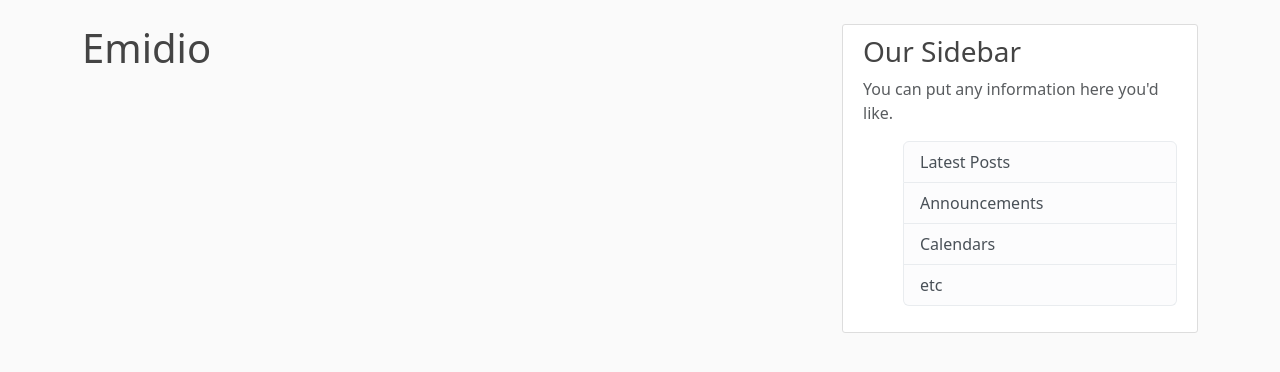
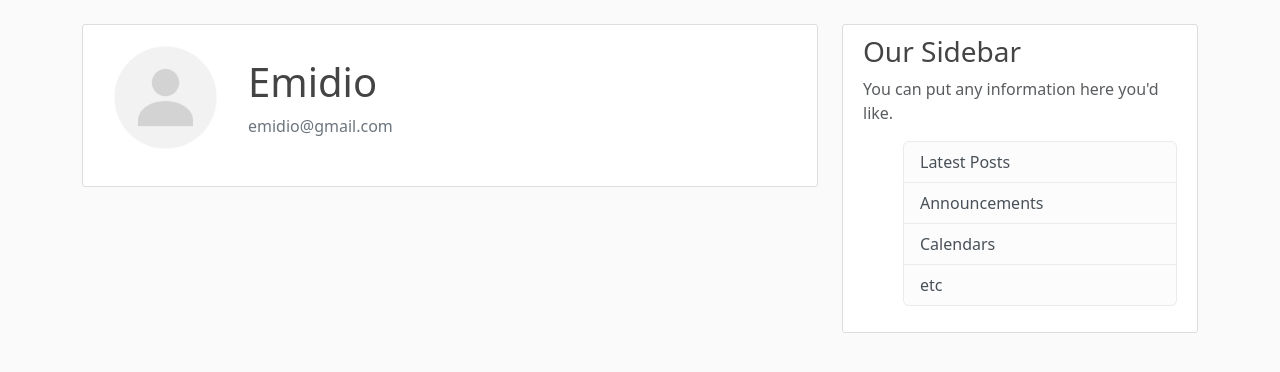
Before and after one commit to emid1-o/Projeto-Escola, a Flask app: page /account in a window 1280 px wide. Shown: the part 56-428 px from the top of the page. Run offline with Flask 3, Linux system fonts and the light colour scheme; a user stored in the database is signed in.

Commit message:
imagem padrao adicionada, exibe email e current_user

```diff
--- a/Flask_Blog/flaskblog/routes.py
+++ b/Flask_Blog/flaskblog/routes.py
@@ -72,4 +72,5 @@ def logout():
 @app.route("/account")
 @login_required
 def account():
-    return render_template('account.html', title='Account')
+    image_file = url_for('static', filename = 'profile_pics/' + current_user.image_file)
+    return render_template('account.html', title='Account', image_file = image_file)
--- a/Flask_Blog/flaskblog/static/main.css
+++ b/Flask_Blog/flaskblog/static/main.css
@@ -83,3 +83,23 @@ a.article-title:hover {
     float: right;
     margin-right: 41em;
 }
+
+
+/* FIX PRA IMAGEM FICAR DO JEITO CERTO*/
+
+.media {
+  display: flex;
+  align-items: center;
+}
+
+.account-img {
+  height: 125px;
+  width: 125px;
+  margin-right: 20px;
+  object-fit: cover;
+}
+
+.media-body {
+
+  flex: 1;
+}
--- a/Flask_Blog/flaskblog/templates/account.html
+++ b/Flask_Blog/flaskblog/templates/account.html
@@ -1,6 +1,15 @@
 {% extends "layout.html" %}
 {% block content %}
 
-    <h1>{{ current_user.username }}</h1>
+<div class="content-section">
+    <div class="media">
+        <img class="rounded-circle account-img" src="{{ image_file }}">
+        <div class="media-body">
+            <h2 class="account-heading">{{ current_user.username }}</h2>
+            <p class="text-secondary">{{ current_user.email }}</p>
+        </div>
+    </div>
+    <!-- FORM HERE -->
+</div>
 
 {% endblock content %}
```
Also changed, not shown: Flask_Blog/flaskblog/forms.py (+26 -0 lines), Flask_Blog/flaskblog/static/profile_pics/default.jpg (added).
